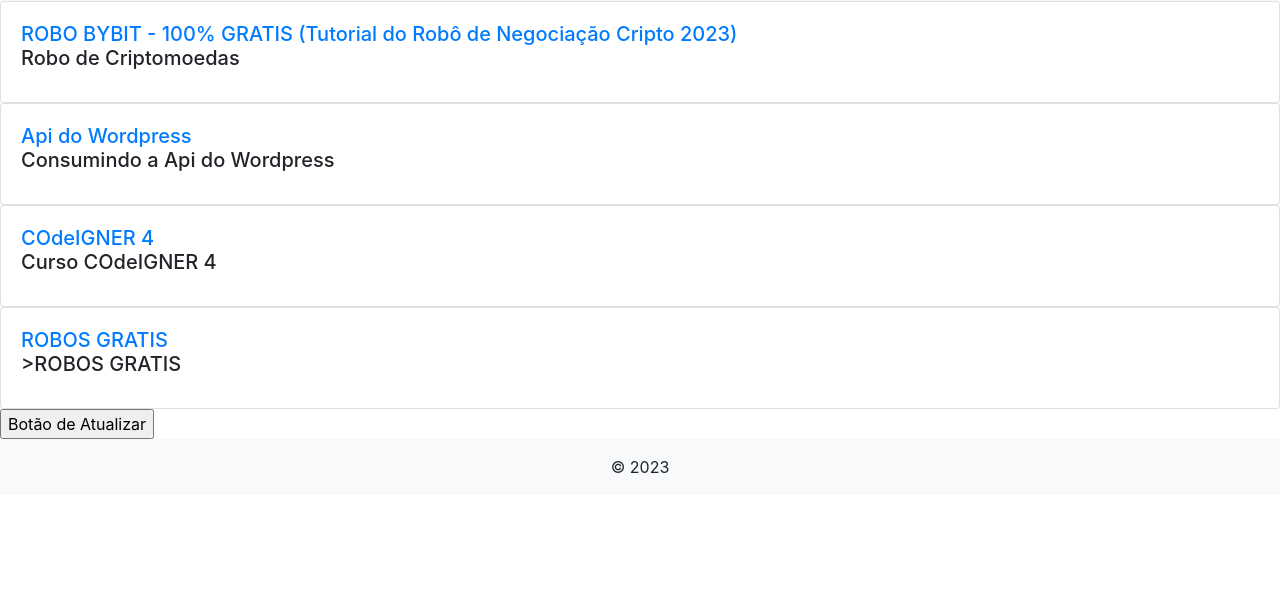
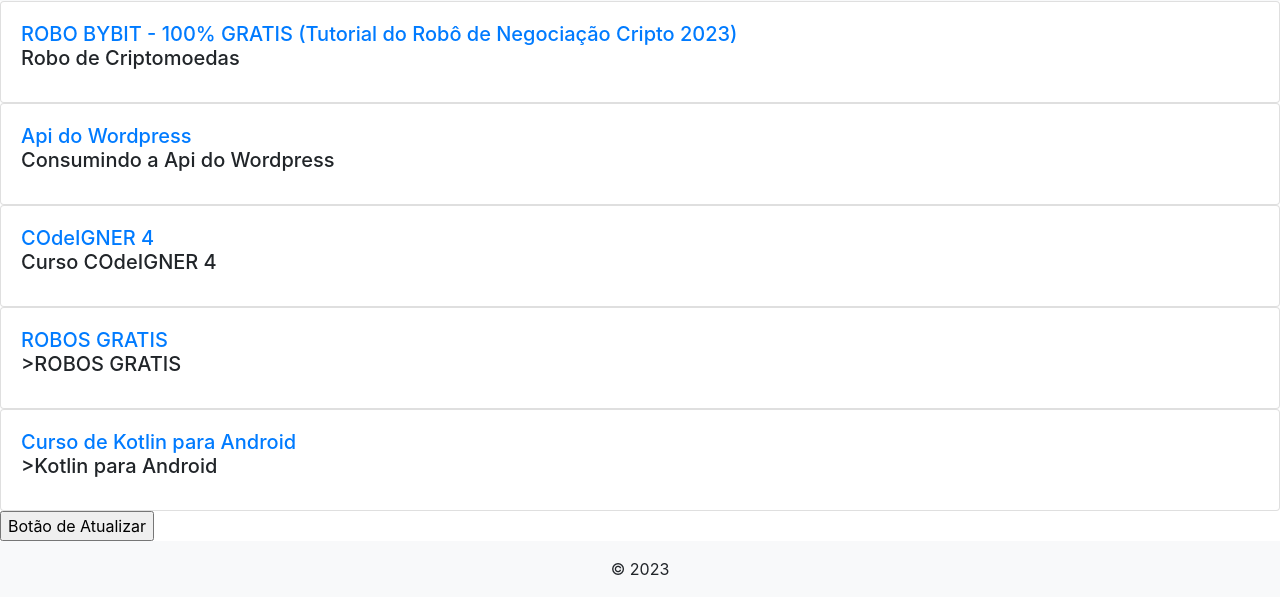
Before and after one commit to andregds85/pessoal, a plain HTML site: page pag2.html in a window 1280 px wide. Shown: the part 55-668 px from the top of the page. Drawn offline with nearby package versions, Linux system fonts and the light colour scheme.

Commit message:
Update pag2.html

```diff
--- a/pag2.html
+++ b/pag2.html
@@ -69,7 +69,7 @@
 
 
 
-<!-- Curso de Code Igner 4 -->
+<!-- curso de Kotlin-->
   <div class="card">
     <div class="card-body">
       <a href="https://www.youtube.com/watch?v=6eND0C3EZj0">
@@ -81,7 +81,15 @@
 
 
 
-
+    <!-- Curso de kotlin -->
+  <div class="card">
+    <div class="card-body">
+      <a href="https://www.youtube.com/watch?v=xTK81wzyBPw&list=PL50rZONmv8ZRsWj0L3rvSicPSEJl6sQ40">
+      <h5 class="card-title">Curso de Kotlin para Android
+</a>
+      <p class="card-text"> >Kotlin para Android </p>
+  </div>
+</div>
 
 
 
```
